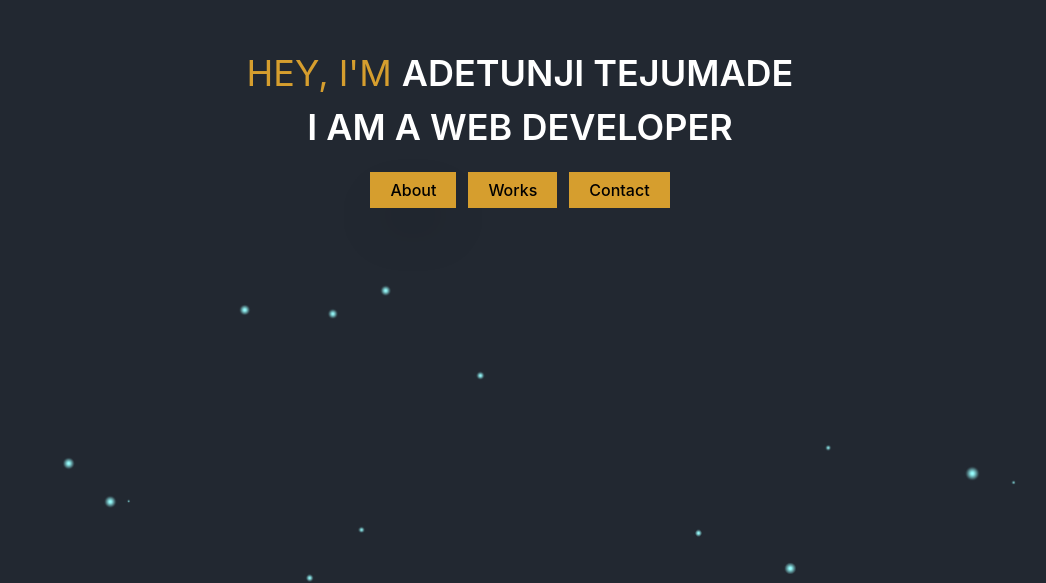
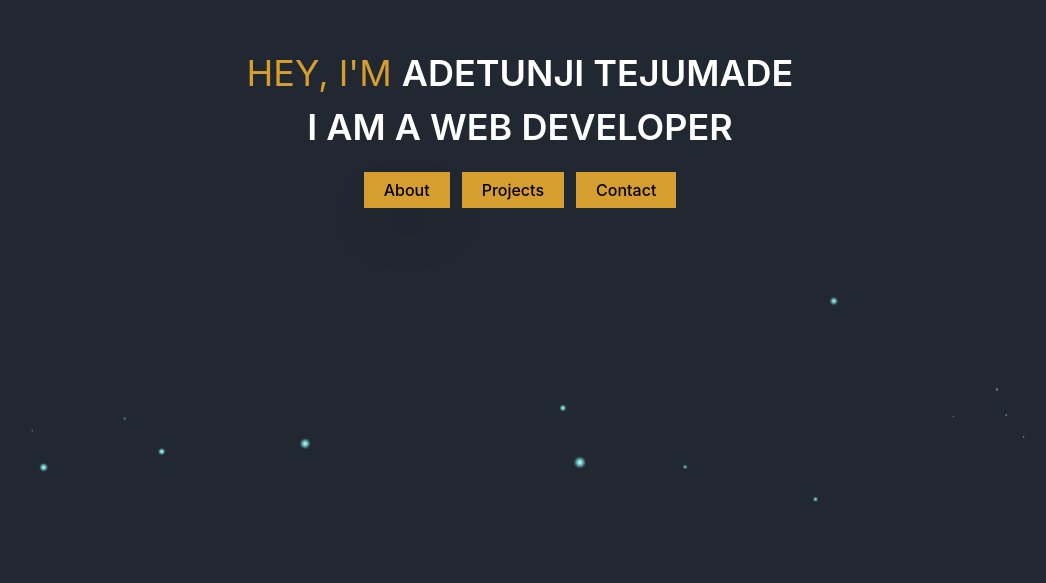
Before and after one commit to AdetunjiTejumade/Adetunji-Tejumade, a React (Create React App) app: page / in a window 1280 px wide. Shown: the part 276-859 px from the top of the page, without its empty margins (120-1166 px from the left). After the commit the page ends 800 px from the top, so only its background shows below. Built offline with nearby package versions, Linux system fonts and the light colour scheme.

Commit message:
change name from works to projects

```diff
--- a/src/components/home.js
+++ b/src/components/home.js
@@ -25,8 +25,8 @@ function Home() {
                 </Link>
               </li>
               <li>
-                <Link to="/works" className="bg-yellow-600 mr-3 px-5 py-2">
-                  Works
+                <Link to="/projects" className="bg-yellow-600 mr-3 px-5 py-2">
+                  Projects
                 </Link>
               </li>
               <li>
--- a/src/components/navBar.js
+++ b/src/components/navBar.js
@@ -23,7 +23,7 @@ function NavBar() {
           <div className="overlay-content font-extrabold text-3xl">
             <Link to="">Home </Link>
             <Link to="/about">About</Link>
-            <Link to="/works">Works</Link>
+            <Link to="/projects">Projects</Link>
             <Link to="/contact">Contact</Link>
             {/* TODO change font type */}
           </div>
@@ -39,8 +39,8 @@ function NavBar() {
           ABOUT
         </Link>
 
-        <Link to="/works" className="mr-5">
-          WORKS
+        <Link to="/projects" className="mr-5">
+          PROJECTS
         </Link>
 
         <Link to="/contact" className="mr-5">
--- a/src/components/works.js
+++ b/src/components/projects.js
@@ -8,7 +8,7 @@ import item_2 from "../images/img_03.png";
 import item_3 from "../images/img_02.png";
 import Footer from "./footer";
 
-function Works() {
+function Projects() {
   return (
     <div>
       <Header></Header>
@@ -88,4 +88,4 @@ function Works() {
   );
 }
 
-export default Works;
+export default Projects;
--- a/src/components/routes.js
+++ b/src/components/routes.js
@@ -2,11 +2,11 @@ import React, { useEffect } from "react";
 
 import Home from "./home";
 import About from "./about.js";
-import Works from "./works";
+import Projects from "./projects";
 import Contact from "./contact";
-import HelpingHands from "./works/work_1"
-import MoveAndGroove from "./works/work_2"
-import BoulderBikeTour from "./works/work_3"
+import HelpingHands from "./projects/work_1"
+import MoveAndGroove from "./projects/work_2"
+import BoulderBikeTour from "./projects/work_3"
 
 import { Switch, Route, useLocation } from "react-router-dom";
 
@@ -40,8 +40,8 @@ function Routes() {
         <BoulderBikeTour />
       </Route>
 
-      <Route path="/works">
-        <Works />
+      <Route path="/projects">
+        <Projects />
       </Route>
 
       <Route exact path="/">
```
Also changed, not shown: src/components/projects/work_1.js (renamed from src/components/works/work_1.js), src/components/projects/work_2.js (renamed from src/components/works/work_2.js), src/components/projects/work_3.js (renamed from src/components/works/work_3.js).
